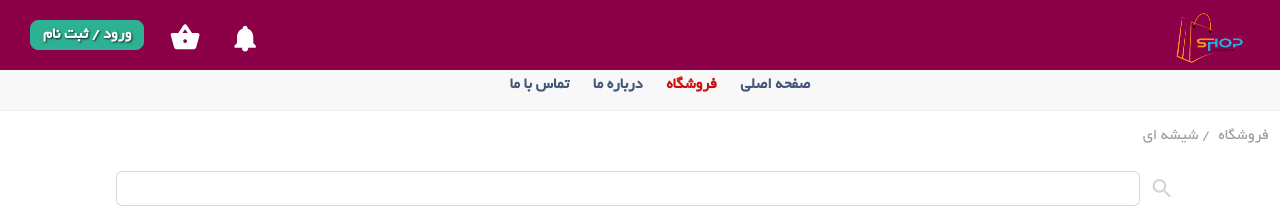
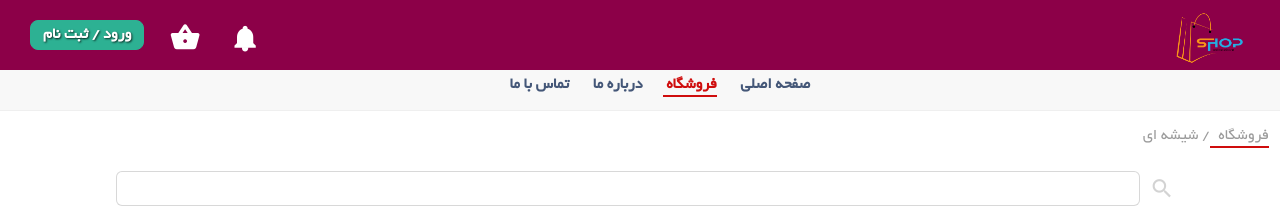
Before and after one commit to nedashadkam/Online-Shop, a React (Create React App) app: page /store/glass in a window 1280 px wide. Shown: the top 208 px of the page. Built offline with nearby package versions, Linux system fonts and the light colour scheme; no server answers.

Commit message:
change border-buttom-color in hover mode for nav-items

```diff
--- a/src/components/Footer/Footer.css
+++ b/src/components/Footer/Footer.css
@@ -24,7 +24,7 @@
     margin-left: 10px;
 }
 
-.red {
+.redd {
     color: #cf0d0d;
 }
 
--- a/src/components/Footer/Footer.js
+++ b/src/components/Footer/Footer.js
@@ -45,7 +45,7 @@ const Footer = () => {
         <footer className="footer-container">
             <div className="footer-part-1">
                 <p> آدرس : تهران کیانشهر خیابان ابرهیمی
-                    <i className="material-icons red">place</i>
+                    <i className="material-icons redd">place</i>
                 </p>
                 <p> امور مشتریان 09140741024 - 02144652145
                     <i className="material-icons green">phone</i>
--- a/src/components/MenuItem/MenuItem.css
+++ b/src/components/MenuItem/MenuItem.css
@@ -13,7 +13,12 @@
 }
 
 .red {
-    color: red;
+    color: #cf0d0d;
+    border-bottom: 2px solid #cf0d0d;
+}
+
+.red:hover {
+    border-color: #cf0d0d;
 }
 
 .blue {
```
